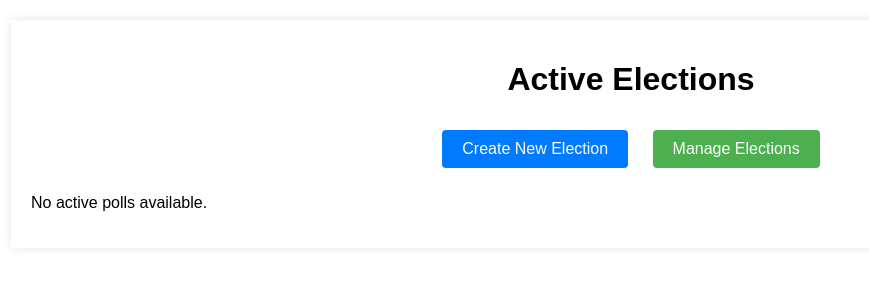
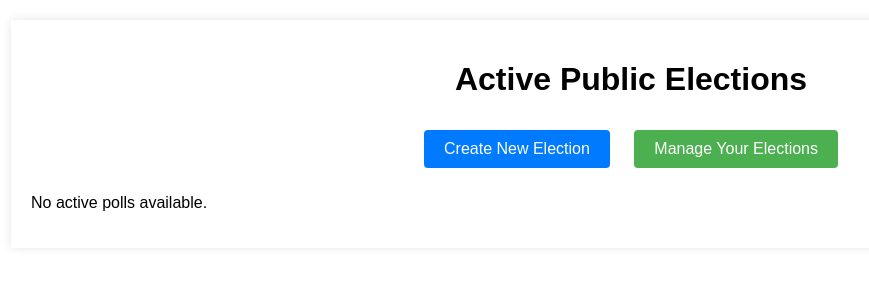
Before and after one commit to MaheelLLC/CIS-375-Vote-Project, a Django app: page /vote/ in a window 1280 px wide. Shown: the part 56-356 px from the top of the page, without its empty margins (9-878 px from the left). Run offline with Django 5.2, Linux system fonts and the light colour scheme; the visitor is signed in with stand-in values (Sample User, id 1); data that the repository does not hold is empty.

Commit message:
electionPage changes

```diff
--- a/vote_app/templates/electionPage.html
+++ b/vote_app/templates/electionPage.html
@@ -42,6 +42,7 @@
             background-color: #4CAF50; /* Highlight color */
             color: white;
         }
+
         .container {
             padding: 20px;
             max-width: 1200px; /* Increased max-width for rows of 3 */
@@ -112,12 +113,12 @@
 {% include 'navbar.html' %}
 
 <div class="container">
-    <h1>Active Elections</h1>
+    <h1>Active Public Elections</h1>
 
     <!-- Centered create and manage election buttons -->
     <div>
         <a href="{% url 'create_poll' %}" class="button create">Create New Election</a>
-        <a href="{% url 'manage_elections' %}" class="button">Manage Elections</a>
+        <a href="{% url 'manage_elections' %}" class="button">Manage Your Elections</a>
     </div>
 
     <div class="election-list">
```
